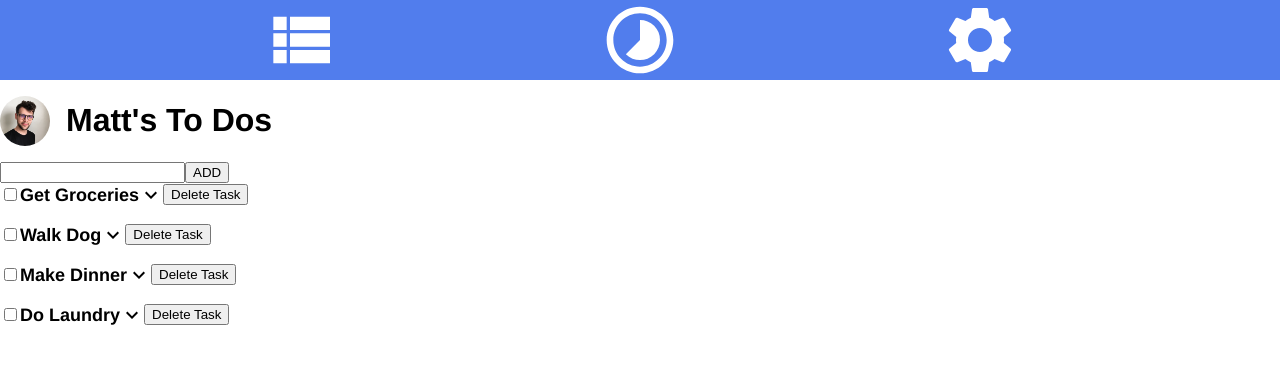
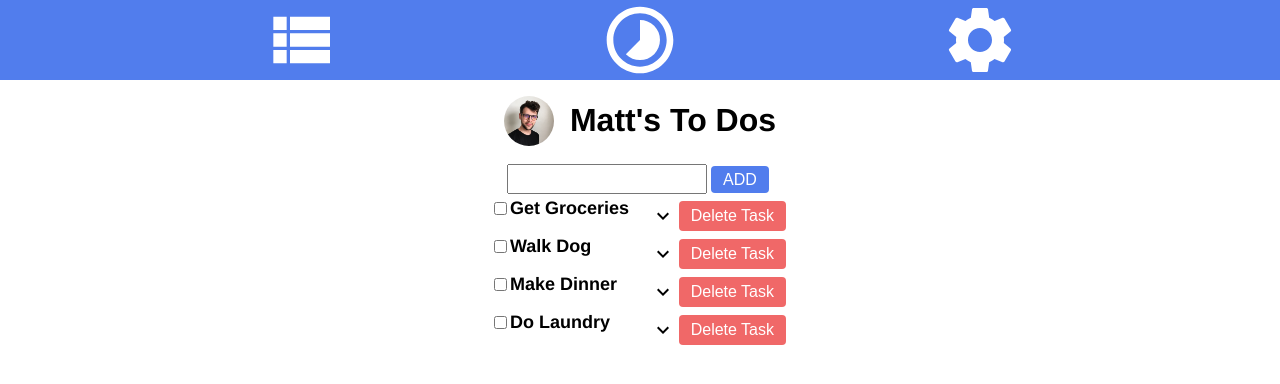
Before and after one commit to mattayoungs/todo-app, a React (Create React App) app: page /todolist in a window 1280 px wide. Shown: the top 384 px of the page. Built offline with nearby package versions, Linux system fonts and the light colour scheme.

Commit message:
added more styling

```diff
--- a/src/App.js
+++ b/src/App.js
@@ -78,13 +78,16 @@ class App extends React.Component {
 
   handleChangeTodo = (event, id) => {
     console.log("check!");
+    console.log(event);
     // const id = event.target.id;
-    // const value = event.target.checked;
+    // let value = event.target.checked;
     this.setState((state) => {
       let newList = state.todoList.map((task) => {
         if (task.id === id) {
+          task.completed = event.target.checked;
           // this.handleChange();
           return Object.assign({}, task, { completed: task.completed });
+          // return [...state.todoList, newList];
         } else {
           return task;
         }
@@ -121,16 +124,21 @@ class App extends React.Component {
 
   render() {
     return (
-      <>
+      <div className="app-cont">
         <Header />
-        <div className="app-cont">
+        <div className="list-cont">
           <ListTitle user={this.state.user} />
-          <input
-            type="text"
-            onChange={this.handleChangeTask}
-            value={this.state.newTask}
-          />
-          <button onClick={this.handleAddNewTask}>ADD</button>
+          <div>
+            <input
+              type="text"
+              onChange={this.handleChangeTask}
+              value={this.state.newTask}
+              className="add-task-feild"
+            />
+            <button onClick={this.handleAddNewTask} className="add-task-btn">
+              ADD
+            </button>
+          </div>
 
           <div className="todo-cont">
             {this.state.todoList.map((taskObject) => (
@@ -143,7 +151,7 @@ class App extends React.Component {
             ))}
           </div>
         </div>
-      </>
+      </div>
     );
   }
 }
--- a/src/App.scss
+++ b/src/App.scss
@@ -13,7 +13,7 @@ $secondary-color: #f06868;
   line-height: 1.2;
   white-space: nowrap;
   text-decoration: none;
-  padding: 0.25rem 0.5rem;
+  padding: 0.25rem 0.75rem;
   margin: 0.25rem;
 }
 @mixin title-type {
@@ -45,7 +45,16 @@ $secondary-color: #f06868;
   background-color: $primary-color;
 }
 .app-cont {
-  width: 300px;
+  display: flex;
+  flex-direction: column;
+  align-content: center;
+  justify-items: center;
+}
+.list-cont {
+  display: flex;
+  flex-direction: column;
+  justify-content: center;
+  align-items: center;
 }
 .avatar-img {
   width: 50px;
@@ -76,6 +85,12 @@ $secondary-color: #f06868;
   margin-bottom: 1rem;
 }
 
+.task-cont {
+  display: flex;
+
+  width: 300px;
+}
+
 .task__title {
   @include task-type();
 }
@@ -95,3 +110,17 @@ $secondary-color: #f06868;
     top: 2px;
   }
 }
+.destructive-btn {
+  @include button();
+  background-color: $secondary-color;
+}
+
+.add-task-btn {
+  @include button();
+}
+
+.add-task-feild {
+  width: 12rem;
+  height: 1.5rem;
+  @include description-type();
+}
--- a/src/components/Task.js
+++ b/src/components/Task.js
@@ -1,14 +1,17 @@
 import React from "react";
+
 import arrow from "../icon/mdi_keyboard_arrow_down.svg";
 
 function Task(props) {
   const handleChangeTodo = () => props.onChangeTodo(props.task.id);
   const handleDeleteTask = () => props.onDelete(props.task.id);
   return (
+    <div className="task-cont">
       <div className="task">
         <input
           onChange={handleChangeTodo}
           defaultChecked={props.task.completed}
+          value={props.task.completed}
           className="task__checkbox"
           type="checkbox"
           name=""
@@ -17,8 +20,8 @@ function Task(props) {
         <label className="task__title" for={props.task.id}>
           {props.task.title}
         </label>
+      </div>
       <img className="task-drop-icon" src={arrow} alt="" />
-
       <button onClick={handleDeleteTask} className="destructive-btn">
         Delete Task
       </button>
```
Lines whose indentation alone changed are shown as unchanged.
